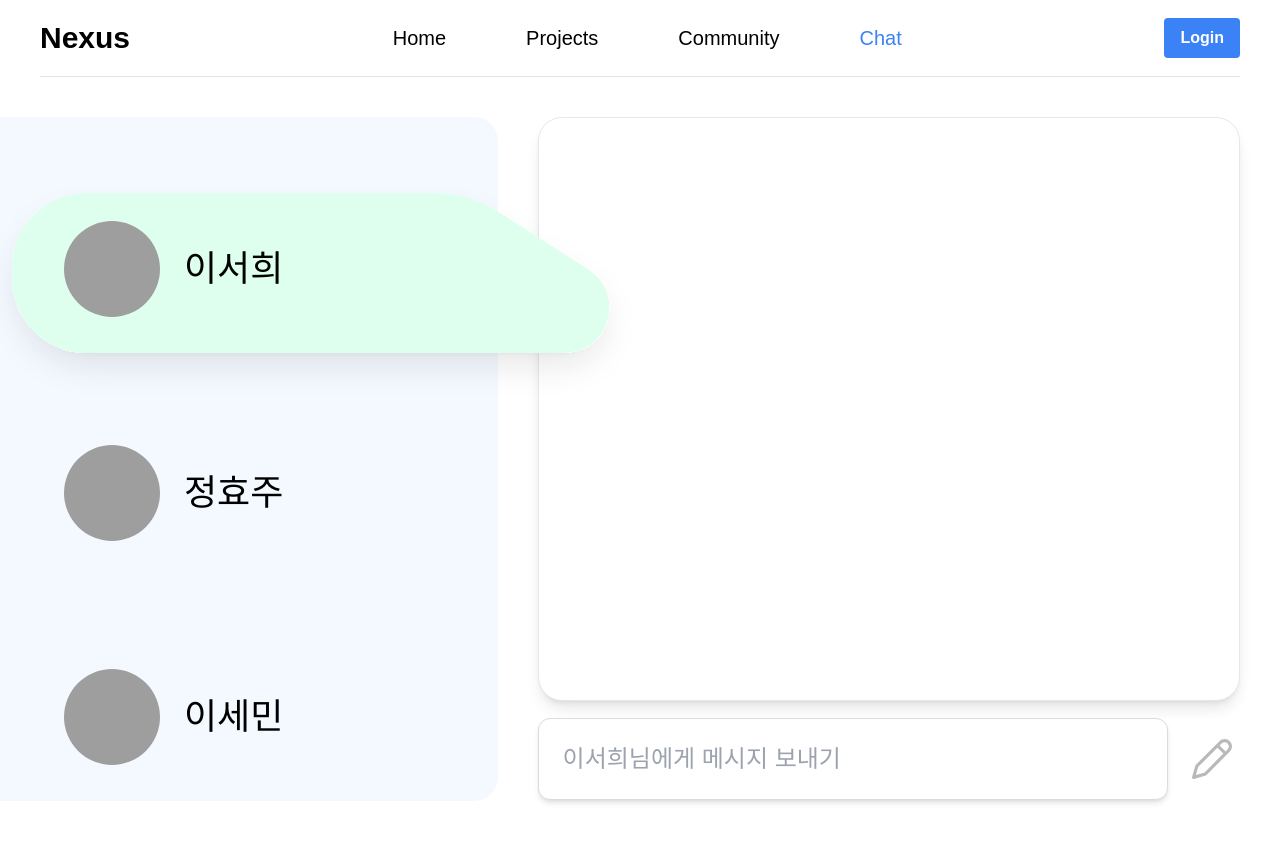
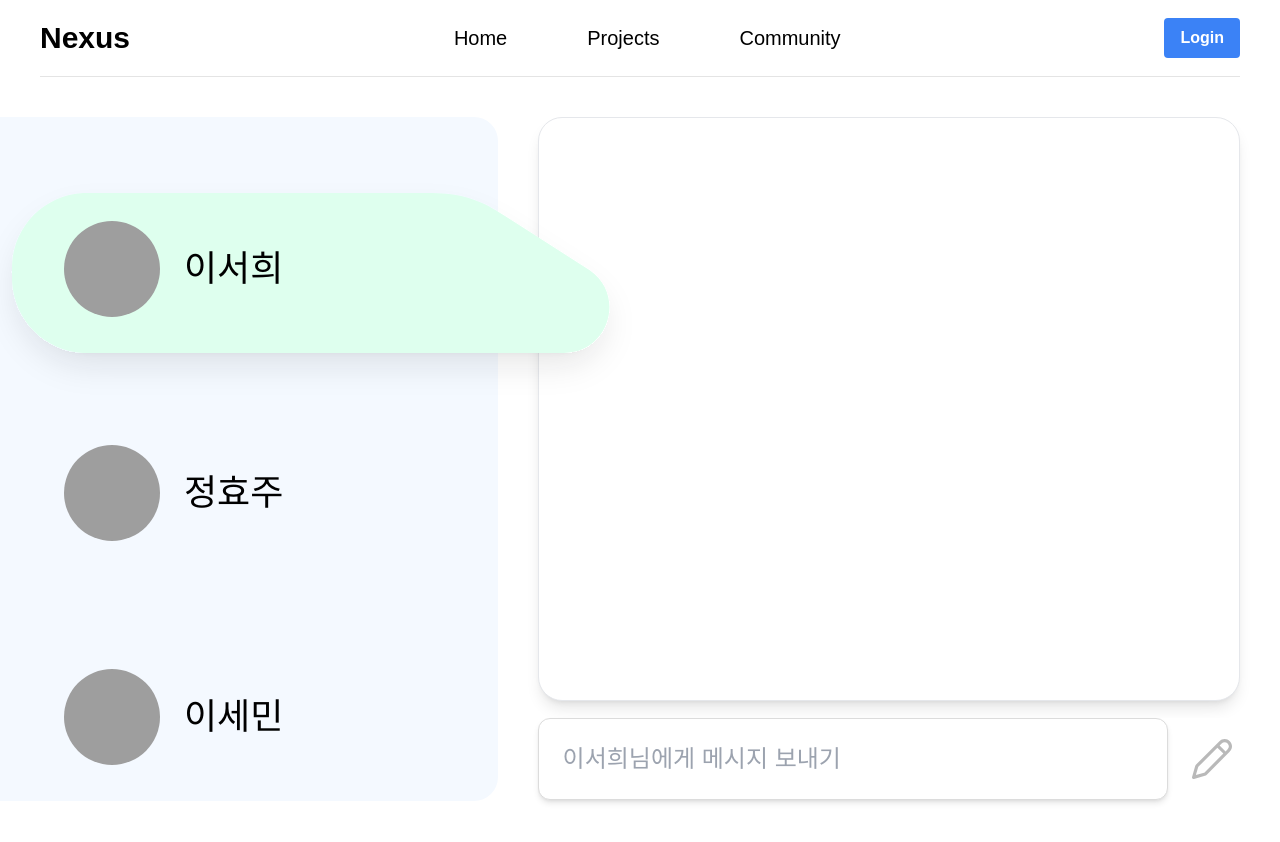
Before and after one commit to wwwcomcomcomcom/nexus-fe, a React (Vite) app: page /chat in a window 1280 px wide. Shown: the top 842 px of the page. Built offline with nearby package versions, Linux system fonts and the light colour scheme; grey boxes are pictures that could not be loaded; a web font is replaced by a local one.

Commit message:
Merge branch 'hyojoo' into develop

```diff
--- a/src/component/headBar/Header.tsx
+++ b/src/component/headBar/Header.tsx
@@ -11,7 +11,7 @@ export default function Header() {
     { name: "Home", path: "/" },
     { name: "Projects", path: "/projects" },
     { name: "Community", path: "/posts" },
-    { name: "Chat", path: "/chat" },
+    ...(isLogin() ? [{ name: "Chat", path: "/chat" }] : []),
   ];
 
   return (
```
